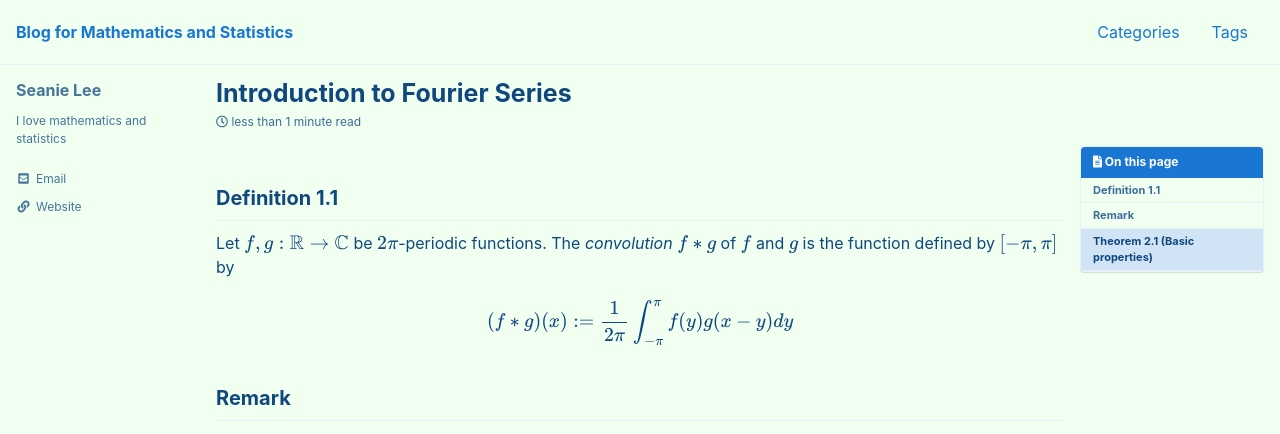
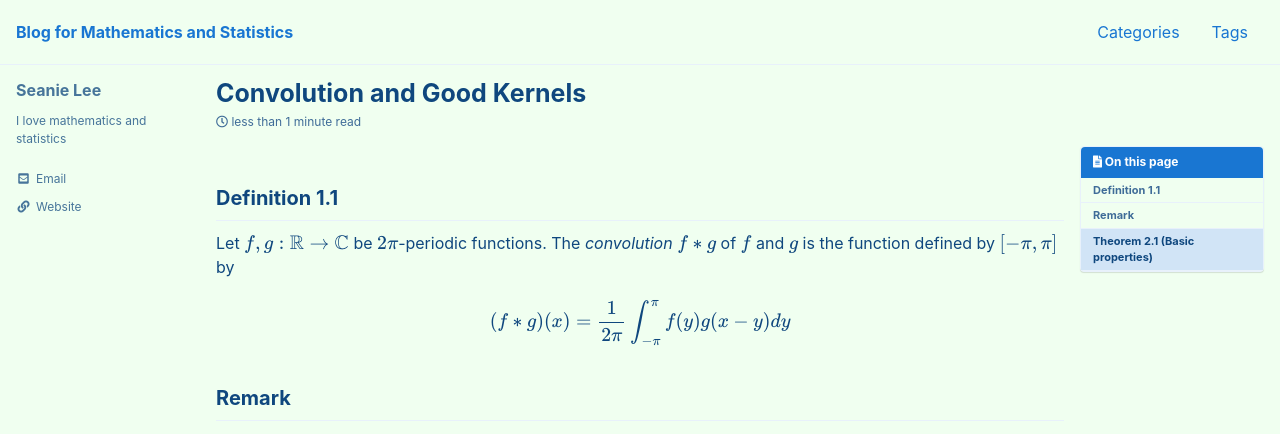
Before and after one commit to seanie12/blog, a Jekyll site: the page built from _posts/2023-02-06-convolution-good-kernels.md, in a window 1280 px wide. Shown: the top 434 px of the page. Built offline with Jekyll 4.4.1, drawn with Linux system fonts in a browser that asks for light colours; cached includes are drawn as plain includes; formulas are drawn with MathJax 3.

Commit message:
Update 2023-02-06-convolution-good-kernels.md

```diff
--- a/_posts/2023-02-06-convolution-good-kernels.md
+++ b/_posts/2023-02-06-convolution-good-kernels.md
@@ -1,5 +1,5 @@
 ---
-title: "Introduction to Fourier Series"
+title: "Convolution and Good Kernels"
 
 categories:
   - Fourier Analysis
@@ -25,7 +25,7 @@ Let $f,g:\mathbb{R}\to\mathbb{C}$ be $2\pi$-periodic functions. The *convolution
 
 $$
 \begin{align*}
-(f*g)(x) :=\frac{1}{2\pi}\int_{-\pi}^\pi f(y) g(x-y)dy
+(f*g)(x) =\frac{1}{2\pi}\int_{-\pi}^\pi f(y) g(x-y)dy
 \end{align*}
 $$
 
```
